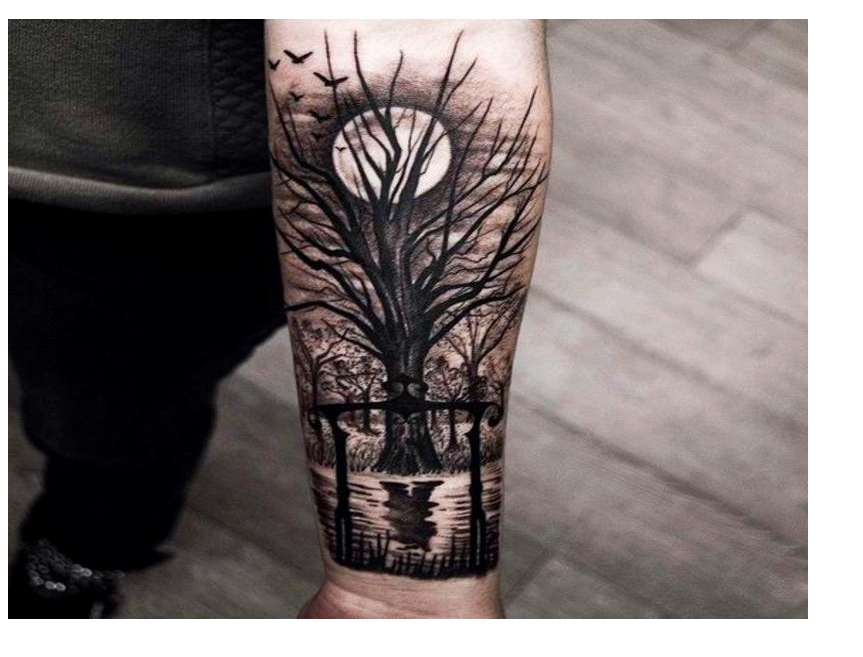
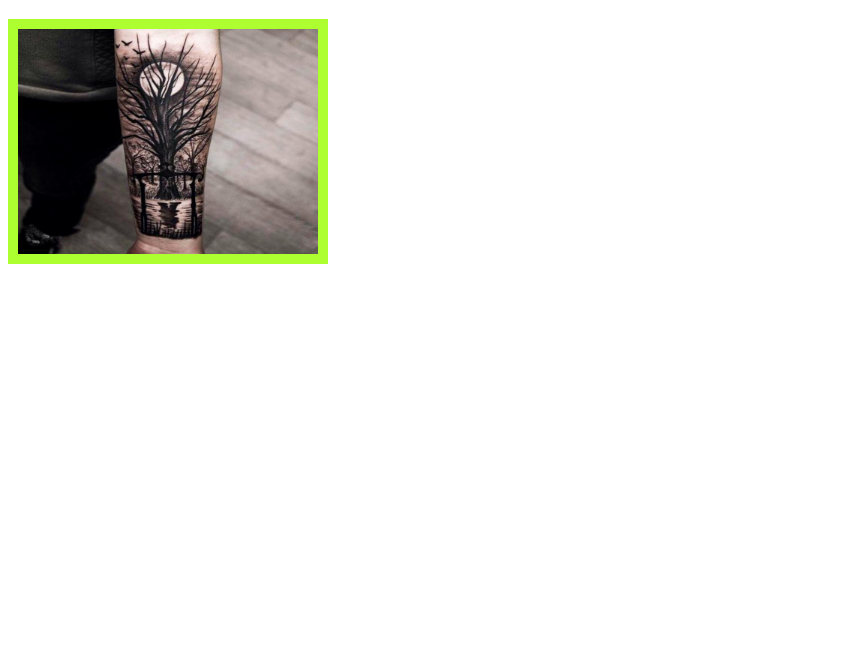
Before and after one commit to yosvanyc/begin, a plain HTML site: page index.html in a window 1280 px wide. Shown: the part 61-718 px from the top of the page, without its empty margins (0-863 px from the left). Drawn offline with Linux system fonts and the light colour scheme.

Commit message:
Hotfix style

```diff
--- a/index.html
+++ b/index.html
@@ -5,6 +5,12 @@
     <meta name="viewport" content="width=device-width, initial-scale=1.0">
     <meta http-equiv="X-UA-Compatible" content="ie=edge">
     <title>DesafioGit</title>
+    <style>
+        img{
+            width: 300px;
+            border: 10px solid greenyellow;
+        }
+    </style>
 </head>
 <body>
     <h1>Ventas en produccion</h1>
```
